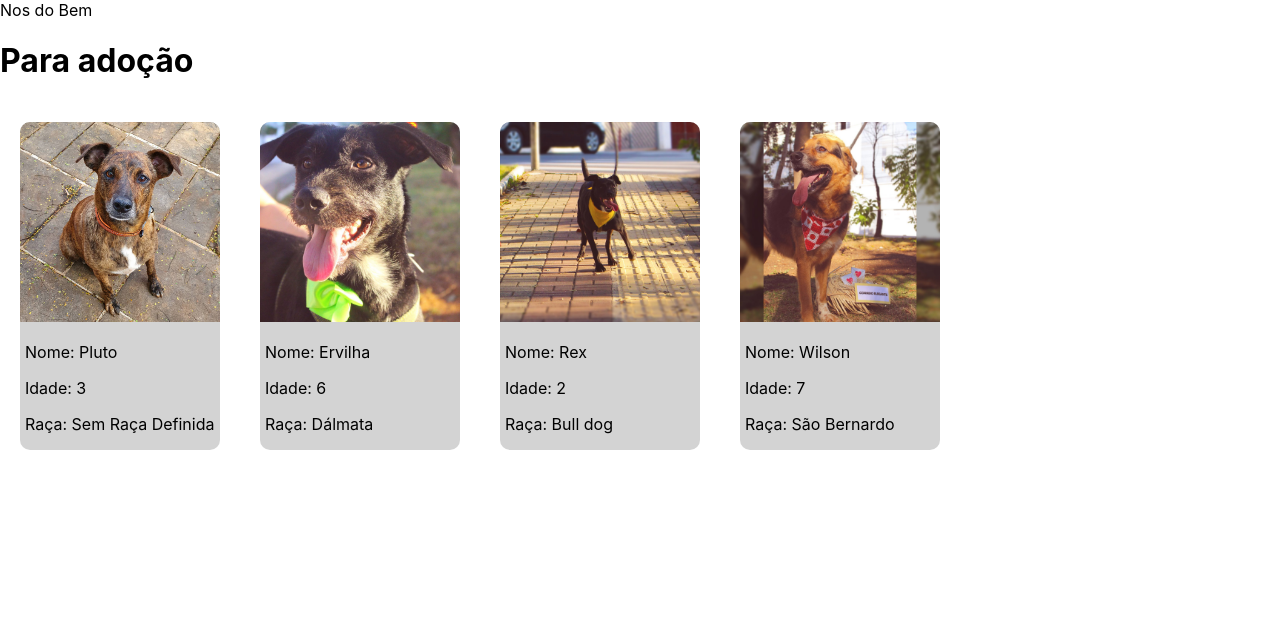
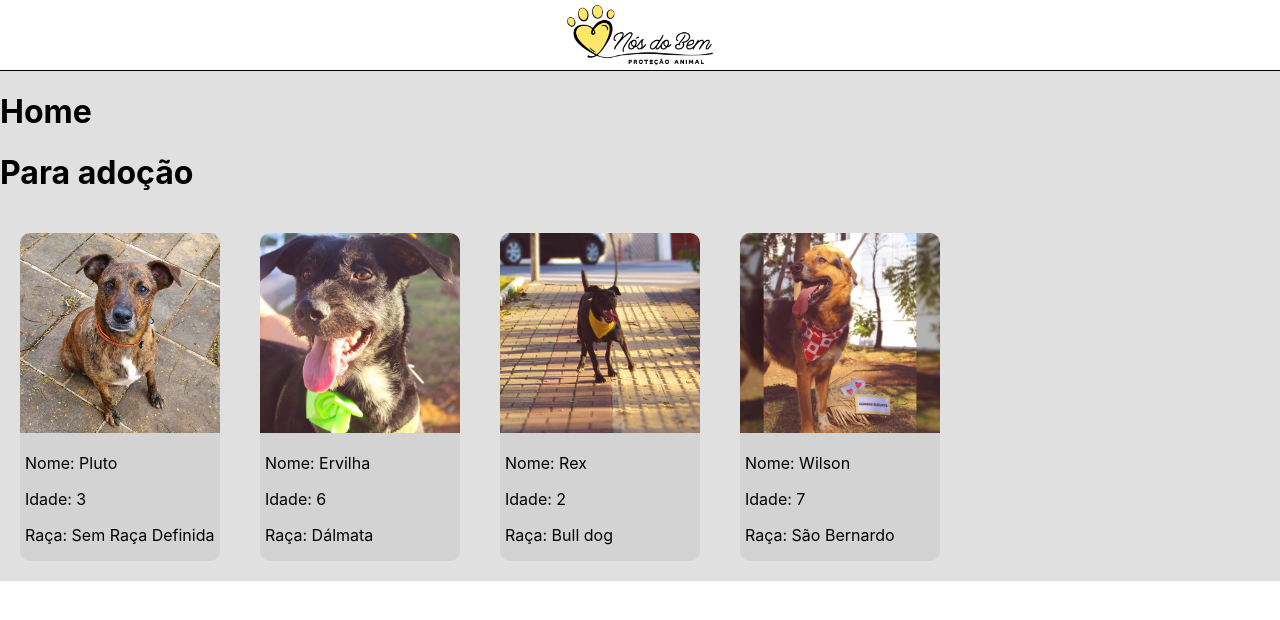
Before and after one commit to NeusaWilbert/nos-do-bem, a React (Create React App) app: page / in a window 1280 px wide. Shown: the top 620 px of the page. Built offline with nearby package versions, Linux system fonts and the light colour scheme.

Commit message:
Adds react-router and pages folder

```diff
--- a/package.json
+++ b/package.json
@@ -8,6 +8,7 @@
     "@testing-library/user-event": "^7.1.2",
     "react": "^16.13.1",
     "react-dom": "^16.13.1",
+    "react-router-dom": "^5.2.0",
     "react-scripts": "3.4.1"
   },
   "scripts": {
--- a/src/App.js
+++ b/src/App.js
@@ -1,14 +1,21 @@
 import React from "react";
+import { Route, Switch } from "react-router";
+import { BrowserRouter } from "react-router-dom";
 
-import Gallery from "./components/Gallery";
+import Layout from "./components/Layout";
 
-function App() {
-  return (
-    <div className="App">
-      <header className="App-header">Nos do Bem</header>
-      <Gallery />
-    </div>
-  );
-}
+import Home from "./pages/Home";
+
+const App = () => (
+  <div className="App">
+    <Layout>
+      <BrowserRouter>
+        <Switch>
+          <Route exact path="/" component={Home} />
+        </Switch>
+      </BrowserRouter>
+    </Layout>
+  </div>
+);
 
 export default App;
--- /dev/null
+++ b/src/components/Layout/index.js
@@ -0,0 +1,18 @@
+import React from "react";
+
+import "./layout.css";
+
+const Layout = ({ children }) => (
+  <div className="layout">
+    <header className="App-header layout__header">
+      <img
+        alt="Nós do Bem Logo"
+        style={{ height: "60px" }}
+        src="images/logo2.png"
+      />
+    </header>
+    {children}
+  </div>
+);
+
+export default Layout;
--- /dev/null
+++ b/src/components/Layout/layout.css
@@ -0,0 +1,13 @@
+.layout {
+  background-color: #e0e0e0;
+}
+
+.layout__header {
+  width: 100%;
+  height: 70px;
+  display: flex;
+  align-items: center;
+  justify-content: center;
+  background-color: white;
+  border-bottom: 1px solid black;
+}
--- /dev/null
+++ b/src/pages/Home/index.js
@@ -0,0 +1,13 @@
+import React from "react";
+
+import Gallery from "../../components/Gallery";
+
+const Home = () => {
+  return (
+    <>
+      <h1>Home</h1>
+      <Gallery />
+    </>
+  );
+};
+export default Home;
```
Also changed, not shown: public/images/logo2.png (added), 1 other file (tests, documents, lock files or other folders).
